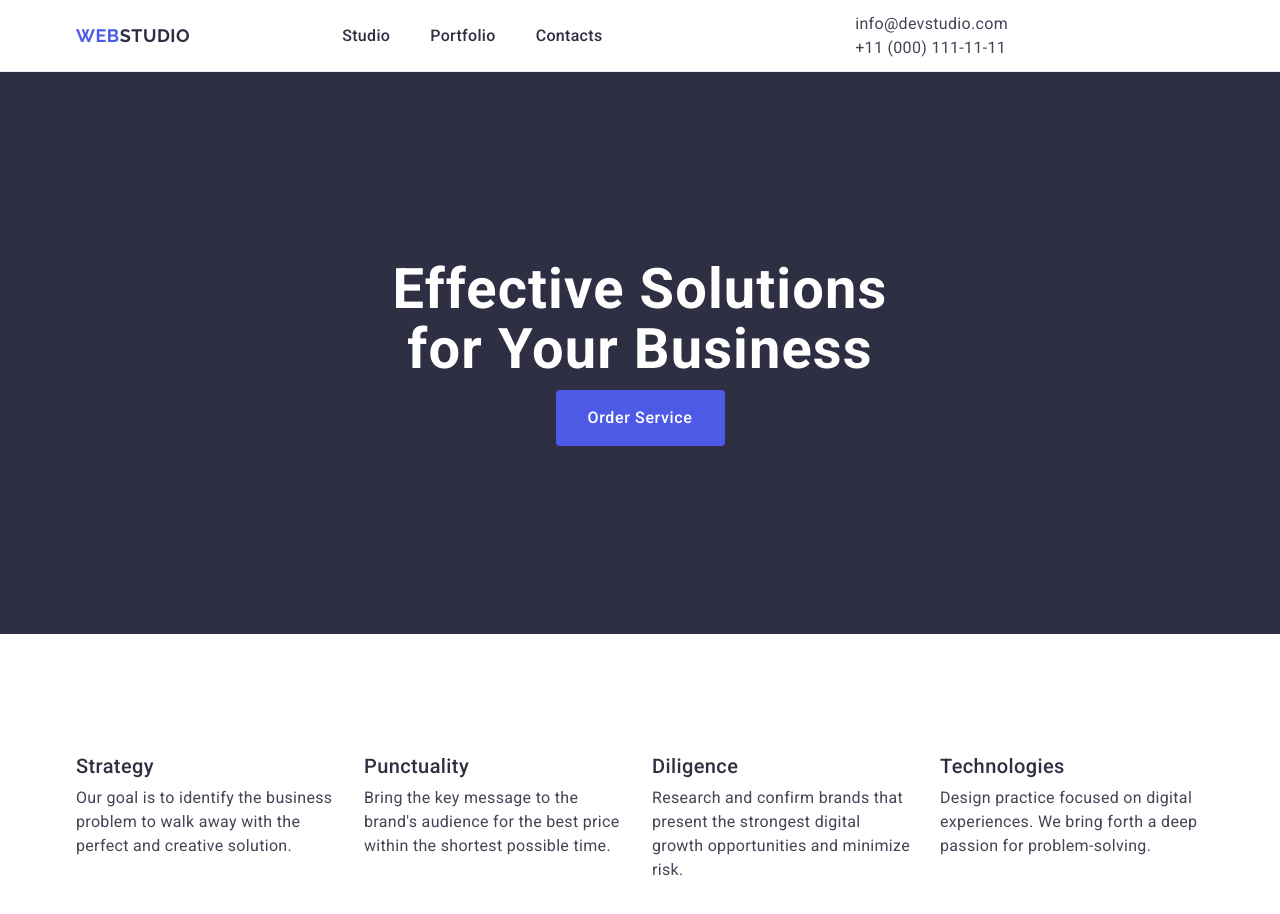
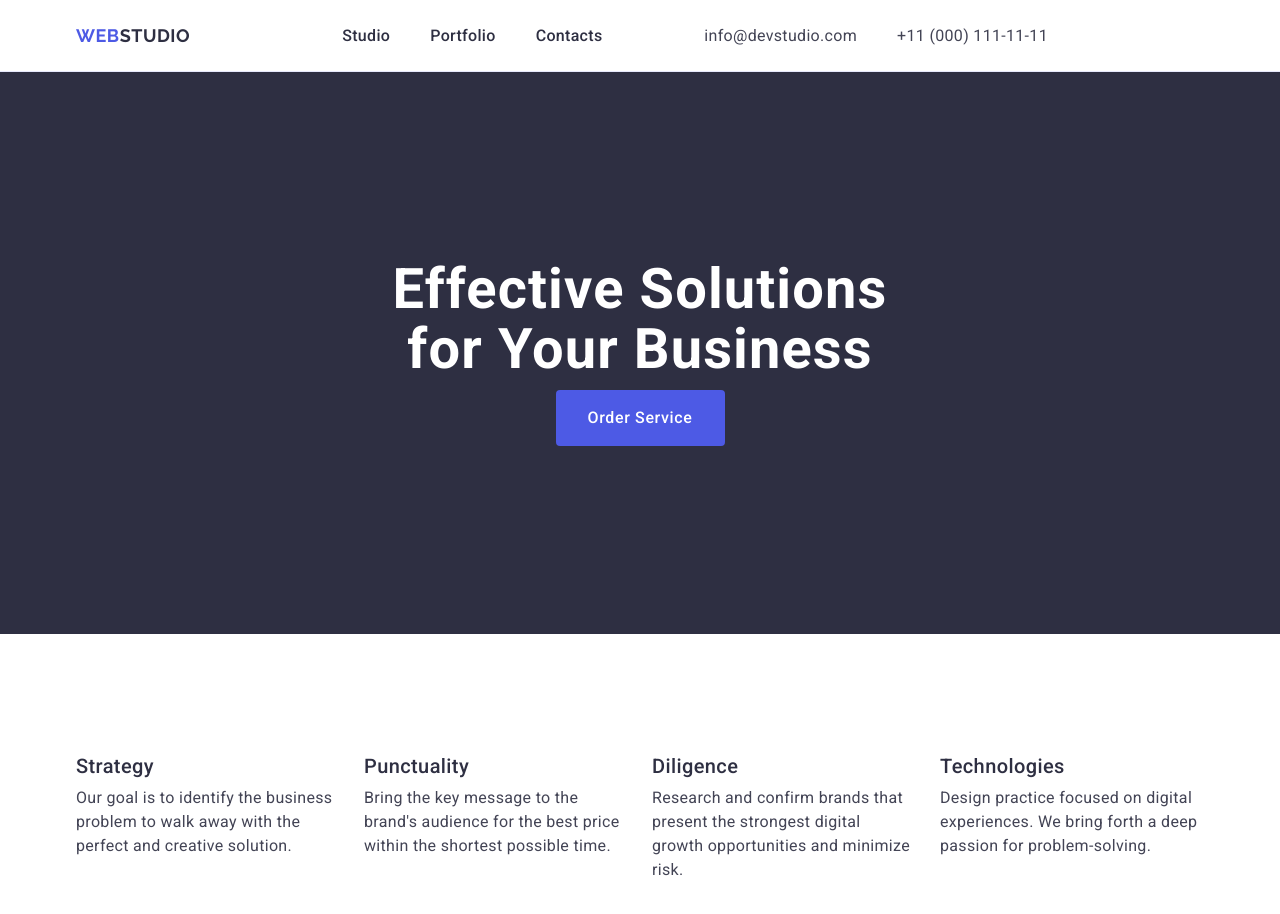
Before and after one commit to Feyza16/goit-markup-hw-03, a plain HTML site: page index.html in a window 1280 px wide. Shown: the top 914 px of the page. Drawn offline with nearby package versions, Linux system fonts and the light colour scheme.

Commit message:
31.commit

```diff
--- a/css/styles.css
+++ b/css/styles.css
@@ -121,13 +121,13 @@ gap: 76px;
 }
 
 .address .address-link{
-
+display: flex;
     margin-right: 156px;
 
 }
 
 .address-link .list{
-    display: flex;
+
     margin-right:40px ;
 }
 
```
